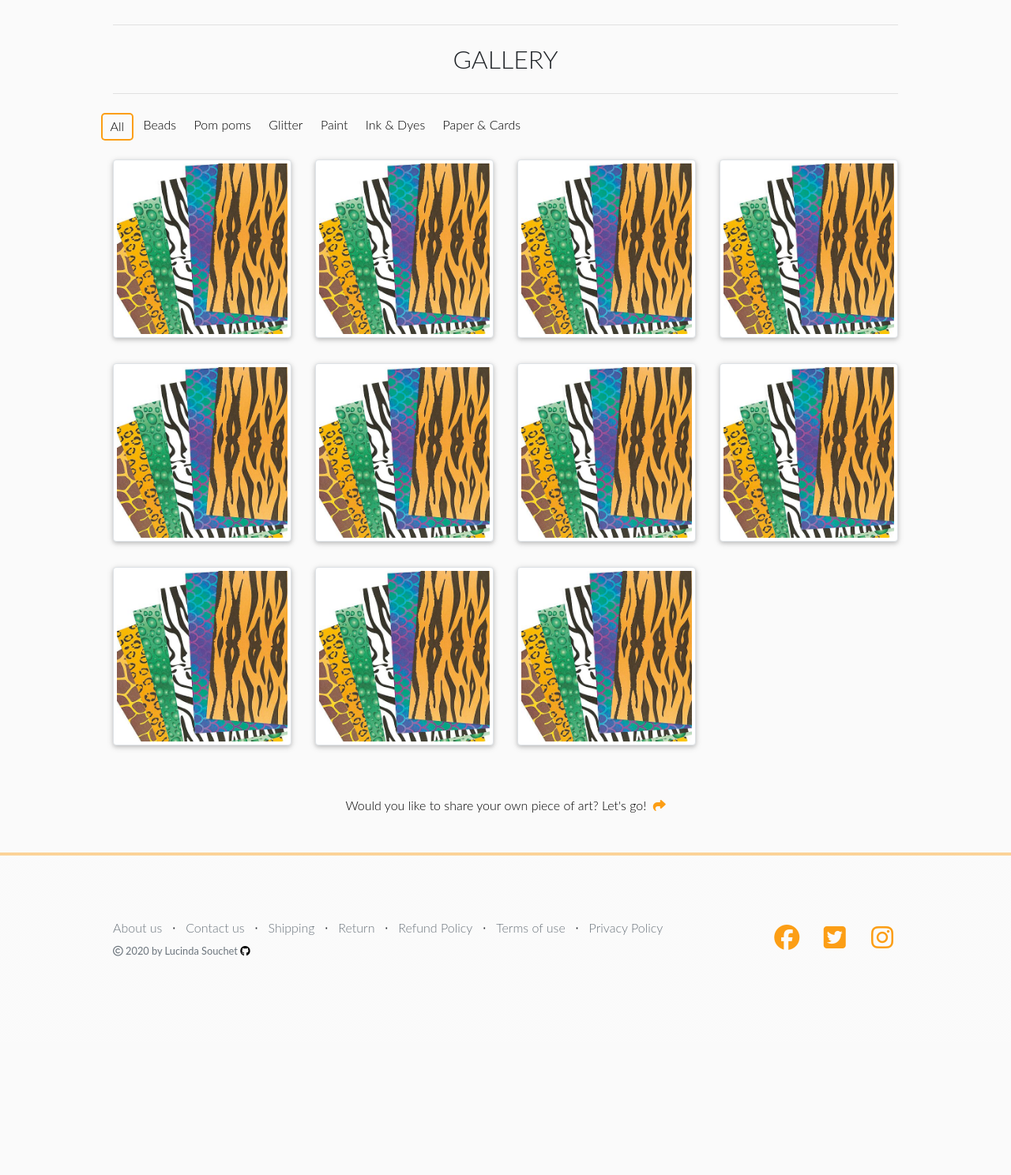
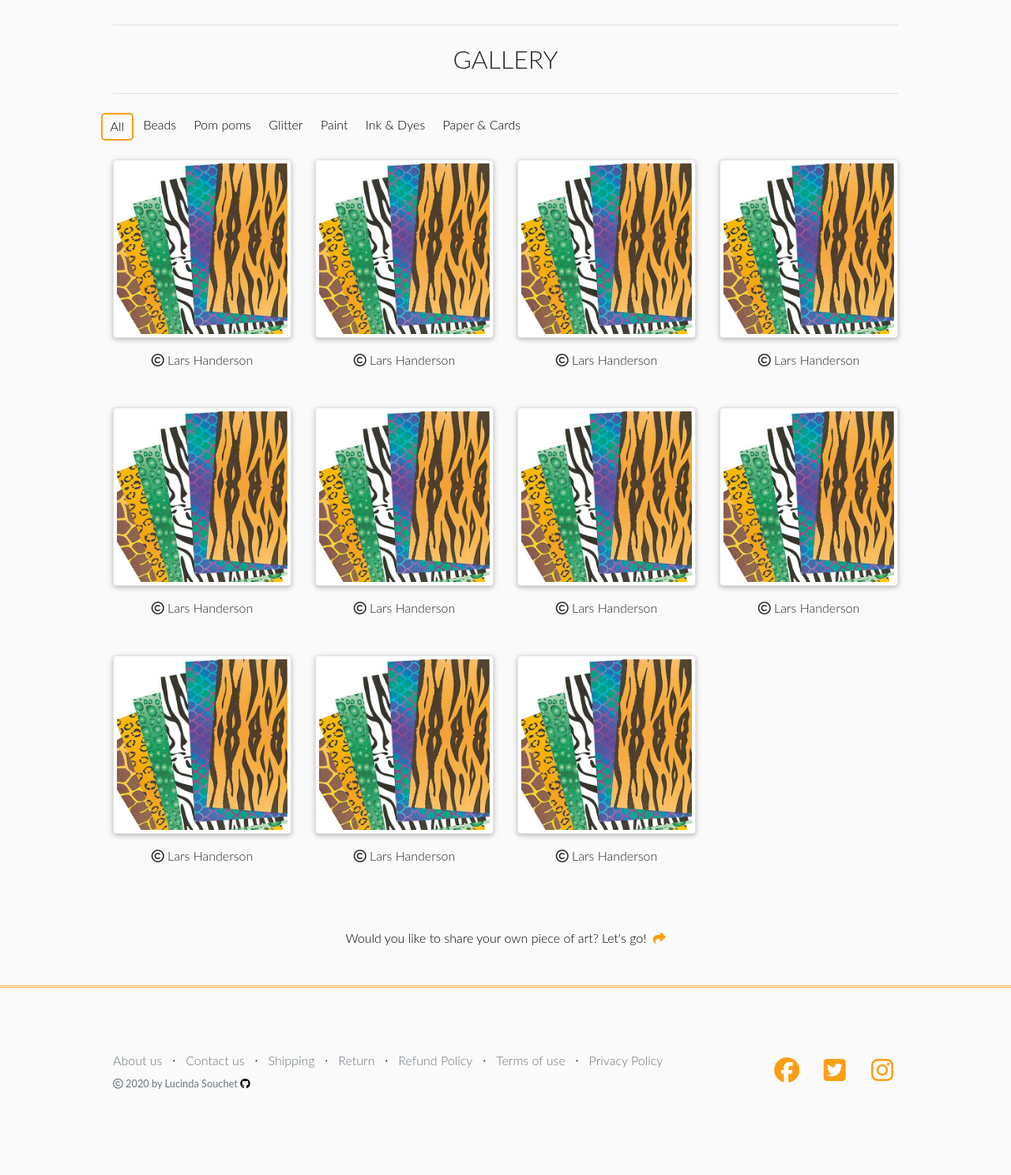
Before and after one commit to sctlcd/pearl-v2, a Django app: page /gallery/ in a window 1280 px wide. Shown: the part 214-1702 px from the top of the page at 79% size. Before the commit the page ends 1425 px from the top, so only its background shows below. Run offline with Django 3.2, Linux system fonts and the light colour scheme; some libraries are stand-ins or nearby versions; some web fonts are replaced.

Commit message:
add credit names under each gallery images, update code section in readme

```diff
--- a/gallery/templates/gallery/gallery.html
+++ b/gallery/templates/gallery/gallery.html
@@ -81,6 +81,7 @@
             <a class="zoom">
               <img class="img-fluid img-thumbnail z-depth-1" src="/media/animal-print-paper-sheets-min.jpg" alt="image1" data-toggle="modal" data-target="#modal1">
             </a>
+            <p class="pt-3"><i class="far fa-copyright"></i> Lars Handerson</p>
           </div>
 
           <!-- image 2 -->
@@ -127,6 +128,7 @@
             <a class="zoom">
               <img class="img-thumbnail z-depth-1" src="/media/animal-print-paper-sheets-min.jpg" alt="image2" data-toggle="modal" data-target="#modal2">
             </a>
+            <p class="pt-3"><i class="far fa-copyright"></i> Lars Handerson</p>
           </div>
 
           <!-- image 3 -->
@@ -174,6 +176,7 @@
             <a class="zoom">
               <img class="img-thumbnail z-depth-1" src="/media/animal-print-paper-sheets-min.jpg" alt="image3" data-toggle="modal" data-target="#modal3">
             </a>
+            <p class="pt-3"><i class="far fa-copyright"></i> Lars Handerson</p>
           </div>
 
           <!-- image 4 -->
@@ -221,6 +224,7 @@
             <a class="zoom">
               <img class="img-thumbnail z-depth-1" src="/media/animal-print-paper-sheets-min.jpg" alt="image4" data-toggle="modal" data-target="#modal4">
             </a>
+            <p class="pt-3"><i class="far fa-copyright"></i> Lars Handerson</p>
           </div>
 
           <!-- image 5 -->
@@ -268,6 +272,7 @@
             <a class="zoom">
               <img class="img-thumbnail z-depth-1" src="/media/animal-print-paper-sheets-min.jpg" alt="image5" data-toggle="modal" data-target="#modal5">
             </a>
+            <p class="pt-3"><i class="far fa-copyright"></i> Lars Handerson</p>
           </div>
 
           <!-- image 6 -->
@@ -315,6 +320,7 @@
             <a class="zoom">
               <img class="img-thumbnail z-depth-1" src="/media/animal-print-paper-sheets-min.jpg" alt="image6" data-toggle="modal" data-target="#modal6">
             </a>
+            <p class="pt-3"><i class="far fa-copyright"></i> Lars Handerson</p>
           </div>
 
           <!-- image 7 -->
@@ -362,6 +368,7 @@
             <a class="zoom">
               <img class="img-thumbnail z-depth-1" src="/media/animal-print-paper-sheets-min.jpg" alt="image7" data-toggle="modal" data-target="#modal7">
             </a>
+            <p class="pt-3"><i class="far fa-copyright"></i> Lars Handerson</p>
           </div>
 
           <!-- image 8 -->
@@ -409,6 +416,7 @@
             <a class="zoom">
               <img class="img-thumbnail z-depth-1" src="/media/animal-print-paper-sheets-min.jpg" alt="image8" data-toggle="modal" data-target="#modal8">
             </a>
+            <p class="pt-3"><i class="far fa-copyright"></i> Lars Handerson</p>
           </div>
 
           <!-- image 9 -->
@@ -456,6 +464,7 @@
             <a class="zoom">
               <img class="img-thumbnail z-depth-1" src="/media/animal-print-paper-sheets-min.jpg" alt="image9" data-toggle="modal" data-target="#modal9">
             </a>
+            <p class="pt-3"><i class="far fa-copyright"></i> Lars Handerson</p>
           </div>
 
           <!-- image 10 -->
@@ -502,6 +511,7 @@
             <a class="zoom">
               <img class="img-thumbnail z-depth-1" src="/media/animal-print-paper-sheets-min.jpg" alt="image10" data-toggle="modal" data-target="#modal10">
             </a>
+            <p class="pt-3"><i class="far fa-copyright"></i> Lars Handerson</p>
           </div>
 
           <!-- image 11 -->
@@ -548,6 +558,7 @@
             <a class="zoom">
               <img class="img-thumbnail z-depth-1" src="/media/animal-print-paper-sheets-min.jpg" alt="image11" data-toggle="modal" data-target="#modal11">
             </a>
+            <p class="pt-3"><i class="far fa-copyright"></i> Lars Handerson</p>
           </div>
         </div>
       </div>
```
Also changed, not shown: README.md.
